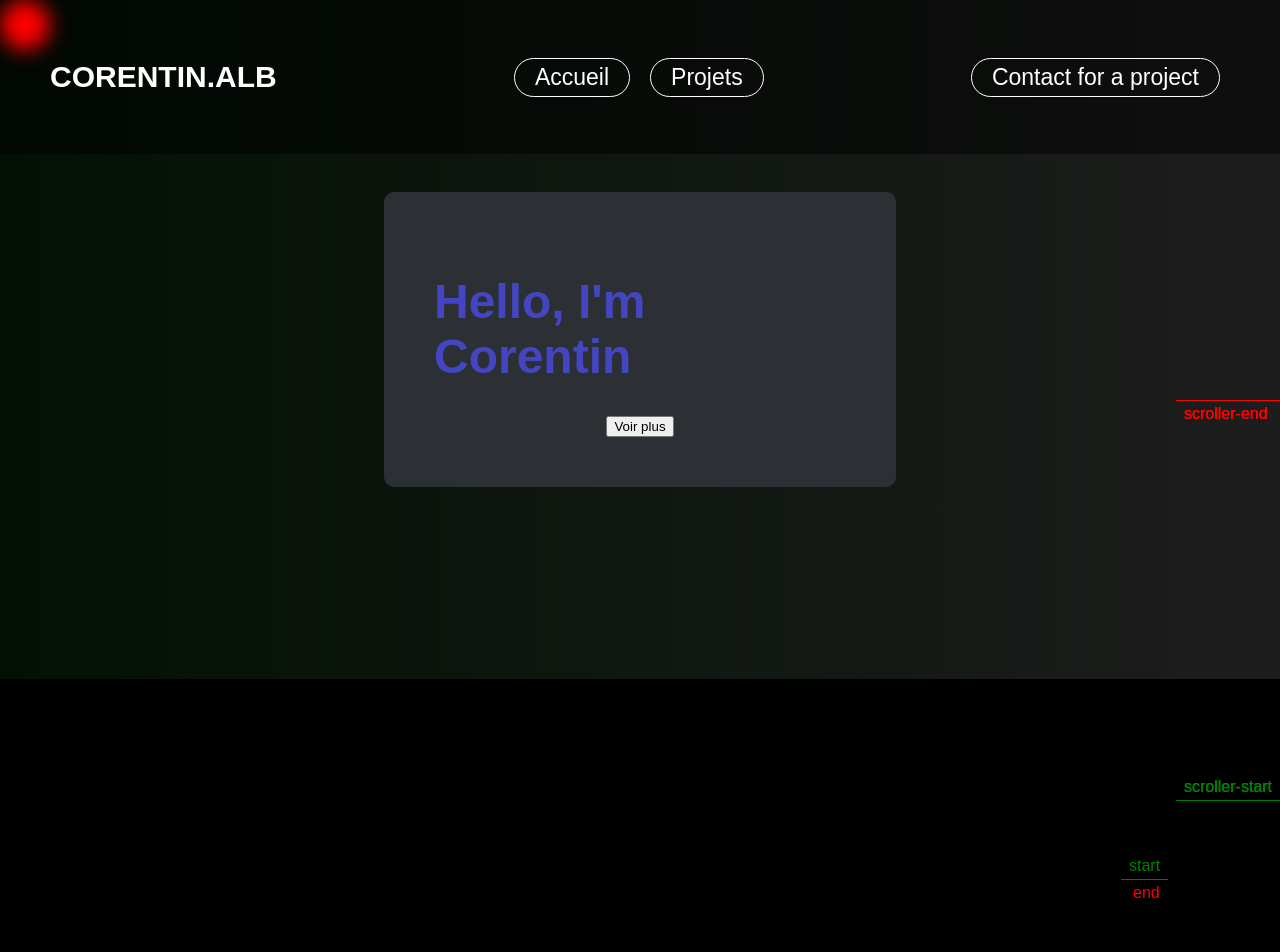
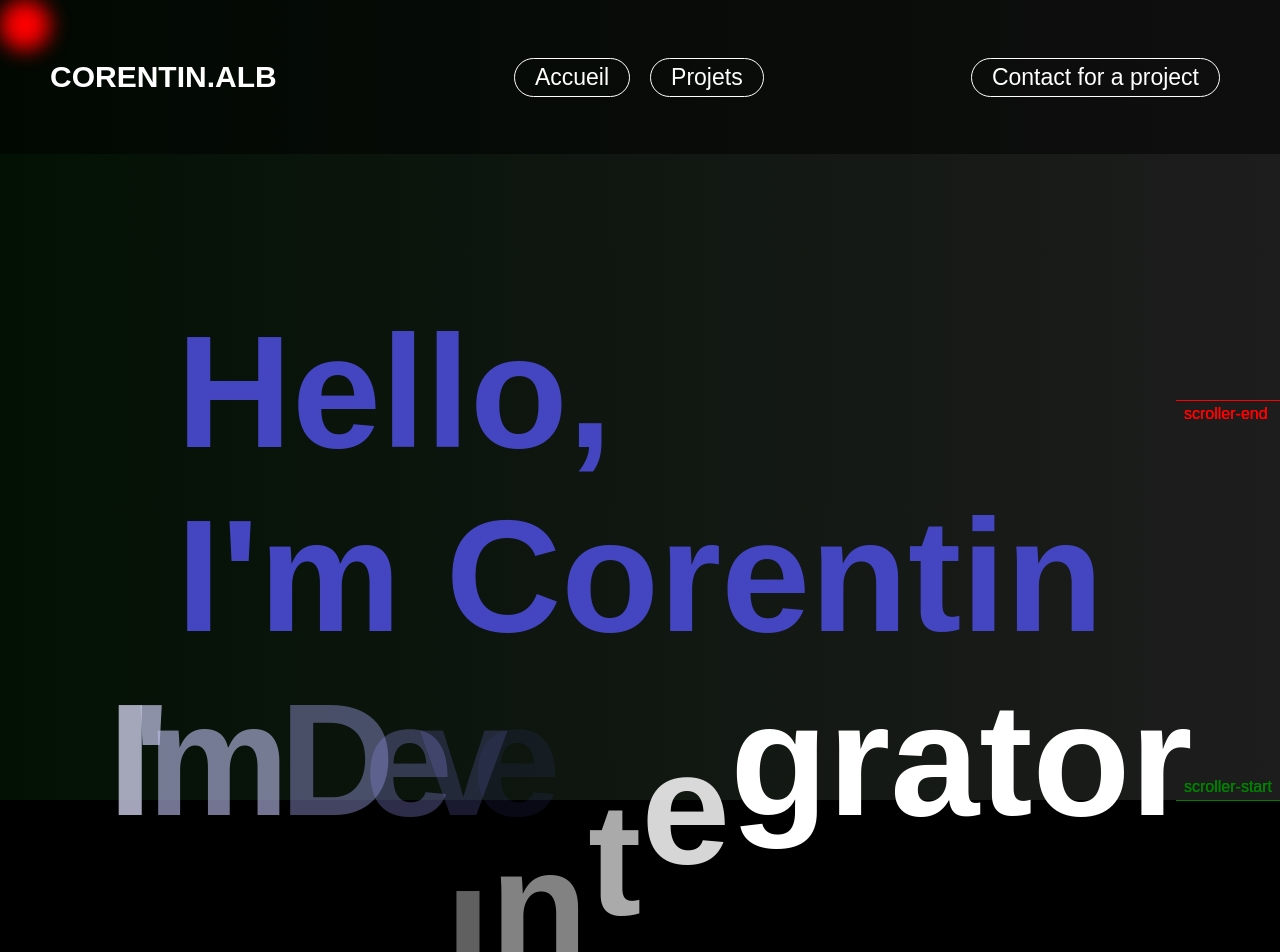
Before and after one commit to messtt/messtt.github.io, a React (Create React App) app: page / in a window 1280 px wide. Shown: the top 952 px of the page. Built offline with nearby package versions, Linux system fonts and the light colour scheme.

Commit message:
[ADD] -> cover + animation title

```diff
--- a/src/componants/cover.js
+++ b/src/componants/cover.js
@@ -13,6 +13,10 @@ function Cover() {
     const canvasRef = useRef(null); // Add a canvas ref
 
     useEffect(() => {
+        const sub = document.querySelectorAll('.content_subtitle_name');
+        const spawn_text_1 = document.querySelectorAll('.spawn_text_1');
+        const spawn_text_2 = document.querySelectorAll('.spawn_text_2');
+        const spawn_text_3 = document.querySelectorAll('.spawn_text_3');
         const animationContainer = document.getElementById('your-lottie-animation');
         const anim = lottie.loadAnimation({
             container: animationContainer,
@@ -24,11 +28,78 @@ function Cover() {
         const box = document.querySelector('.cover');
 
         gsap.to(box, {
-            duration: 2, // Durée de l'animation en secondes
+            duration: 2,
             background: 'linear-gradient(to right, #000E00, #222222)',
             repeat: -1,
             yoyo: true,
         });
+
+        function despawn_text(element) {
+            gsap.to(element, {
+                y: 300,
+                duration: 2,
+                opacity: 0,
+                stagger: 0.2,
+            });
+        }
+
+        function spawn_text(element, index) {
+            gsap.fromTo(element, {
+                y: 0,
+                x: -300,
+                opacity: 0,
+                display: 'none',
+                color: '#4446c1',
+            }, {
+                duration: 3,
+                display: 'flex',
+                opacity: 1,
+                stagger: 0.2,
+                color: 'white',
+                y: 0,
+                x: 0,
+
+            });
+        }
+
+        let currentIndex = 0;
+
+        async function changeText() {
+            switch (currentIndex) {
+                case 0:
+                    despawn_text(spawn_text_2);
+                    despawn_text(spawn_text_3);
+                    spawn_text(spawn_text_1, 0);
+                    break;
+                case 1:
+                    despawn_text(spawn_text_1);
+                    despawn_text(spawn_text_3);
+                    spawn_text(spawn_text_2, 0);
+                    break;
+                case 2:
+                    despawn_text(spawn_text_1);
+                    despawn_text(spawn_text_2);
+                    spawn_text(spawn_text_3, 0);
+                    break;
+                default:
+                    break;
+            }
+            currentIndex++;
+            if (currentIndex > 2) {
+                currentIndex = 0;
+            }
+        }
+        spawn_text_2.forEach(element => {
+            element.style.display = 'none';
+        });
+        spawn_text_1.forEach(element => {
+            element.style.display = 'none';
+        });
+        spawn_text_3.forEach(element => {
+            element.style.color = 'white';
+        });
+        setInterval(changeText, 5000);
+
     }, []);
 
     return (
@@ -36,8 +107,55 @@ function Cover() {
             <div className="cover_animation" ref={canvasRef}></div>
             <div className="content">
                 <div className="content_box">
-                    <h1 className="content_title">Hello, I'm <span className="content_title_name">Corentin</span></h1>
-                    <button className="content_button">Voir plus</button>
+                    <h1 className="content_title">Hello,</h1>
+                    <h2 className="content_title">I'm <span>Corentin</span></h2>
+                    <h2 className="content_title">
+                        <span className="content_subtitle_name">
+                            <div className="spawn_text_1">I</div>
+                            <div className="spawn_text_1">'</div>
+                            <div className="spawn_text_1">m</div>
+                            <div className="spawn_text_1">&nbsp;</div>
+                            <div className="spawn_text_1">D</div>
+                            <div className="spawn_text_1">e</div>
+                            <div className="spawn_text_1">v</div>
+                            <div className="spawn_text_1">e</div>
+                            <div className="spawn_text_1">l</div>
+                            <div className="spawn_text_1">o</div>
+                            <div className="spawn_text_1">p</div>
+                            <div className="spawn_text_1">e</div>
+                            <div className="spawn_text_1">r</div>
+                        </span>
+                        <span className="content_subtitle_name">
+                            <div className="spawn_text_2">I</div>
+                            <div className="spawn_text_2">'</div>
+                            <div className="spawn_text_2">m</div>
+                            <div className="spawn_text_2">&nbsp;</div>
+                            <div className="spawn_text_2">D</div>
+                            <div className="spawn_text_2">e</div>
+                            <div className="spawn_text_2">s</div>
+                            <div className="spawn_text_2">i</div>
+                            <div className="spawn_text_2">g</div>
+                            <div className="spawn_text_2">n</div>
+                            <div className="spawn_text_2">e</div>
+                            <div className="spawn_text_2">r</div>
+                        </span>
+                        <span className="content_subtitle_name">
+                            <div className="spawn_text_3">I</div>
+                            <div className="spawn_text_3">'</div>
+                            <div className="spawn_text_3">m</div>
+                            <div className="spawn_text_3">&nbsp;</div>
+                            <div className="spawn_text_3">I</div>
+                            <div className="spawn_text_3">n</div>
+                            <div className="spawn_text_3">t</div>
+                            <div className="spawn_text_3">e</div>
+                            <div className="spawn_text_3">g</div>
+                            <div className="spawn_text_3">r</div>
+                            <div className="spawn_text_3">a</div>
+                            <div className="spawn_text_3">t</div>
+                            <div className="spawn_text_3">o</div>
+                            <div className="spawn_text_3">r</div>
+                        </span>
+                    </h2>
                 </div>
             </div>
         </div>
--- a/src/styles/app.css
+++ b/src/styles/app.css
@@ -4,7 +4,7 @@ body {
     background-color: black;
     background-attachment: fixed;
     font-family: Poppins Condensed, sans-serif;
-    cursor: none;
+
 }
 
 a {
@@ -13,6 +13,7 @@ a {
 
 * {
     scrollbar-width: none;
+    cursor: none;
 }
 
 .mouse_following {
--- a/src/styles/cover.css
+++ b/src/styles/cover.css
@@ -1,6 +1,8 @@
 .cover {
     position: relative;
     background-color: #2c2f33;
+    height: 100vh;
+    width: 100vw;
 }
 
 .cover_animation {
@@ -14,22 +16,16 @@
     flex-direction: column;
     align-items: center;
     justify-content: center;
-    padding: 15% 30% 15% 30%;
+
 }
 .content_box {
-    display: flex;
-    flex-direction: column;
-    align-items: center;
-    justify-content: center;
-    font-size: 1.5rem;
-    background-color: #2c2f33;
-    border-radius: 10px;
-    z-index: 9;
-    padding: 50px;
+    margin-top: 300px;
 }
 
 .content_title {
     color: #4446c1;
+    margin: 0;
+    font-size: 10rem;
 }
 
 .content_description {
@@ -39,3 +35,9 @@
 .lottie {
     padding: 10px 30% 10px 30%
 }
+
+.content_subtitle_name {
+    display: flex;
+    position: absolute;
+    flex-direction: row;
+}
```
